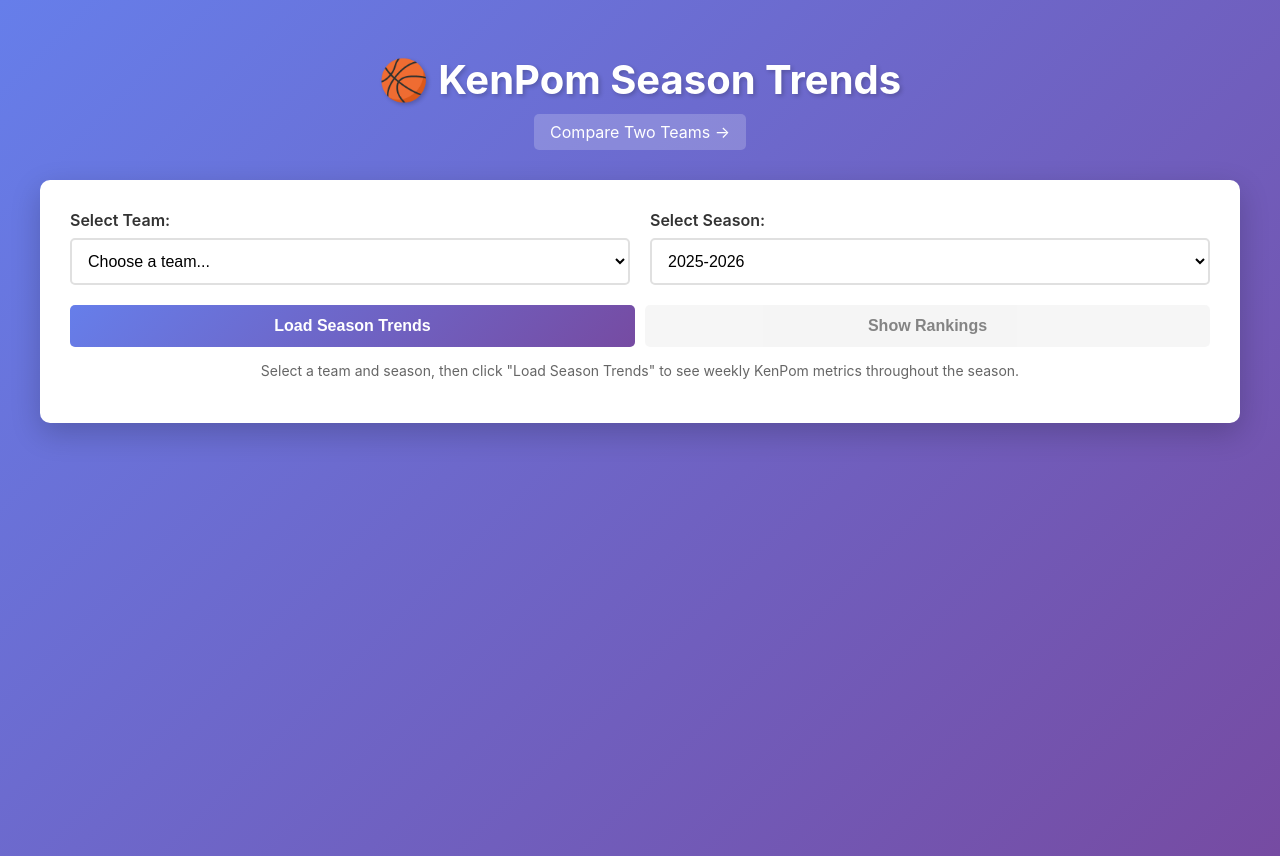
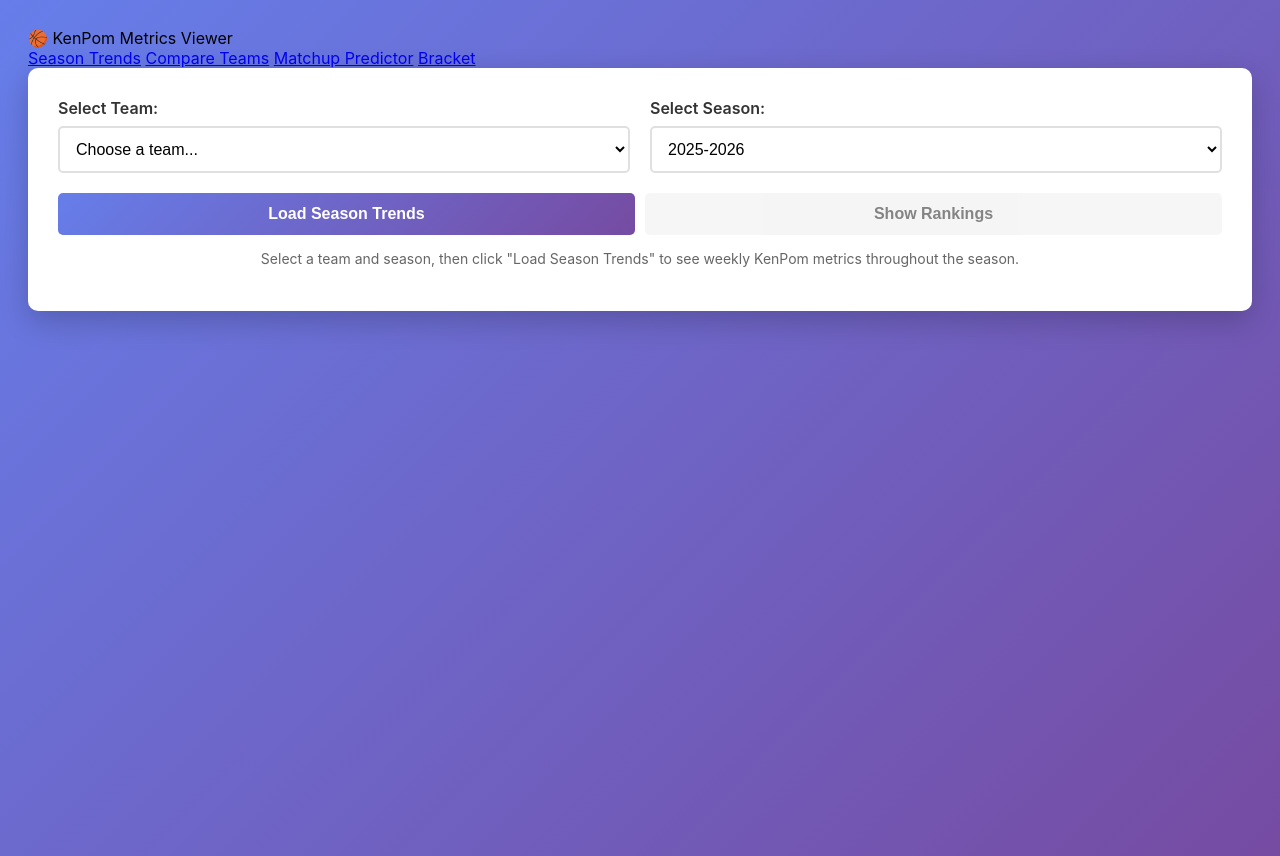
Before and after one commit to ttuboat/kenpom-metrics-viewer, a website: page index.html in a window 1280 px wide. Drawn offline with nearby package versions, Linux system fonts and the light colour scheme.

Commit message:
Add navigation links to KenPom Metrics Viewer

```diff
--- a/index.html
+++ b/index.html
@@ -258,12 +258,19 @@
     </style>
 </head>
 <body>
-    <div class="container">
-        <h1>🏀 KenPom Season Trends</h1>
+    <!-- ADD THIS NAVIGATION -->
+    <div class="nav-container">
+        <div class="nav-title">
+            🏀 KenPom Metrics Viewer
+        </div>
+        <div class="nav-links">
+            <a href="index.html" class="active">Season Trends</a>
+            <a href="compare.html">Compare Teams</a>
+            <a href="predictor.html">Matchup Predictor</a>
+            <a href="bracket.html">Bracket</a>
+        </div>
+    </div>
 
-        <div class="nav-link">
-            <a href="compare.html">Compare Two Teams →</a>
-        </div>
 
         <div class="controls">
             <div class="form-row">
```
